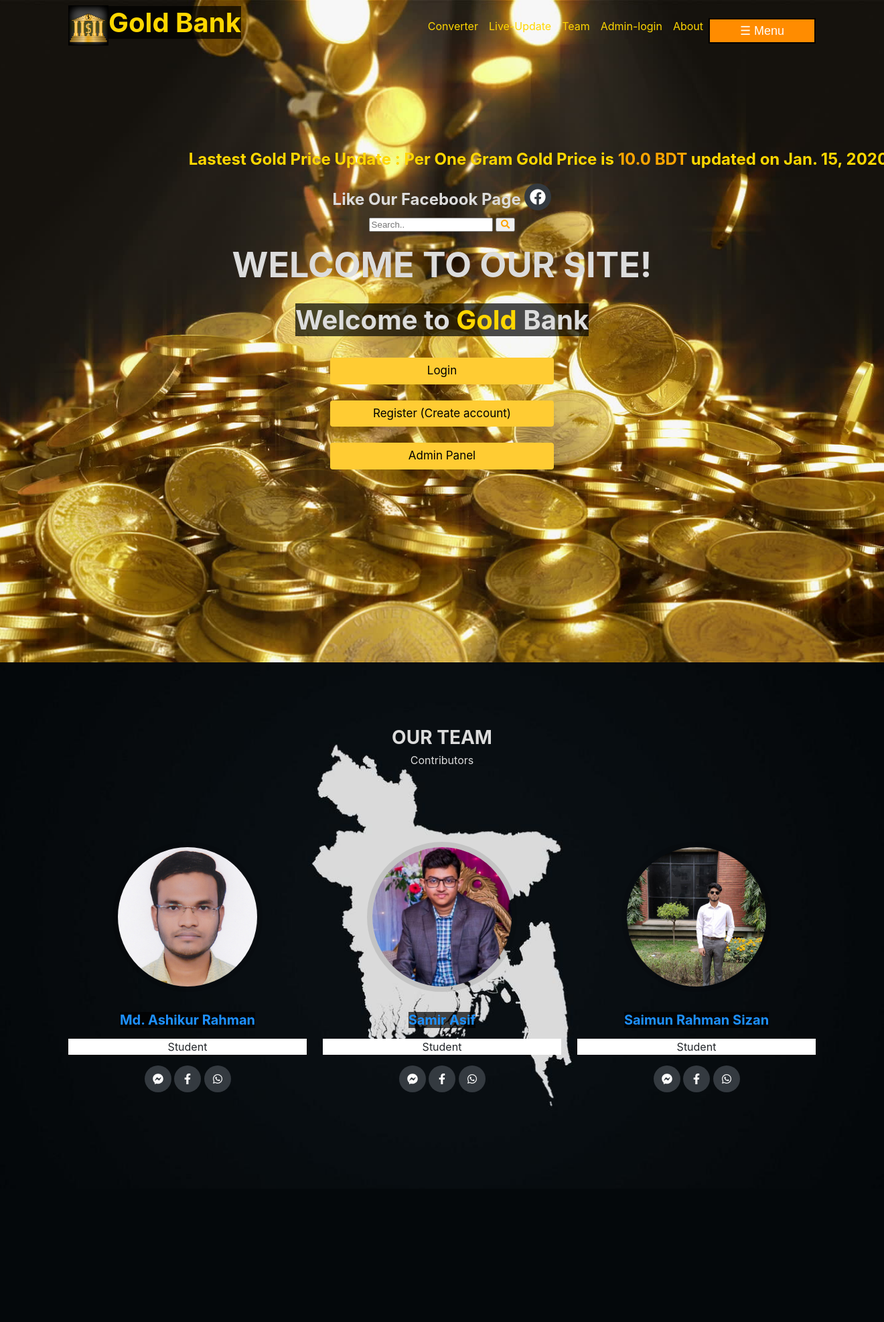
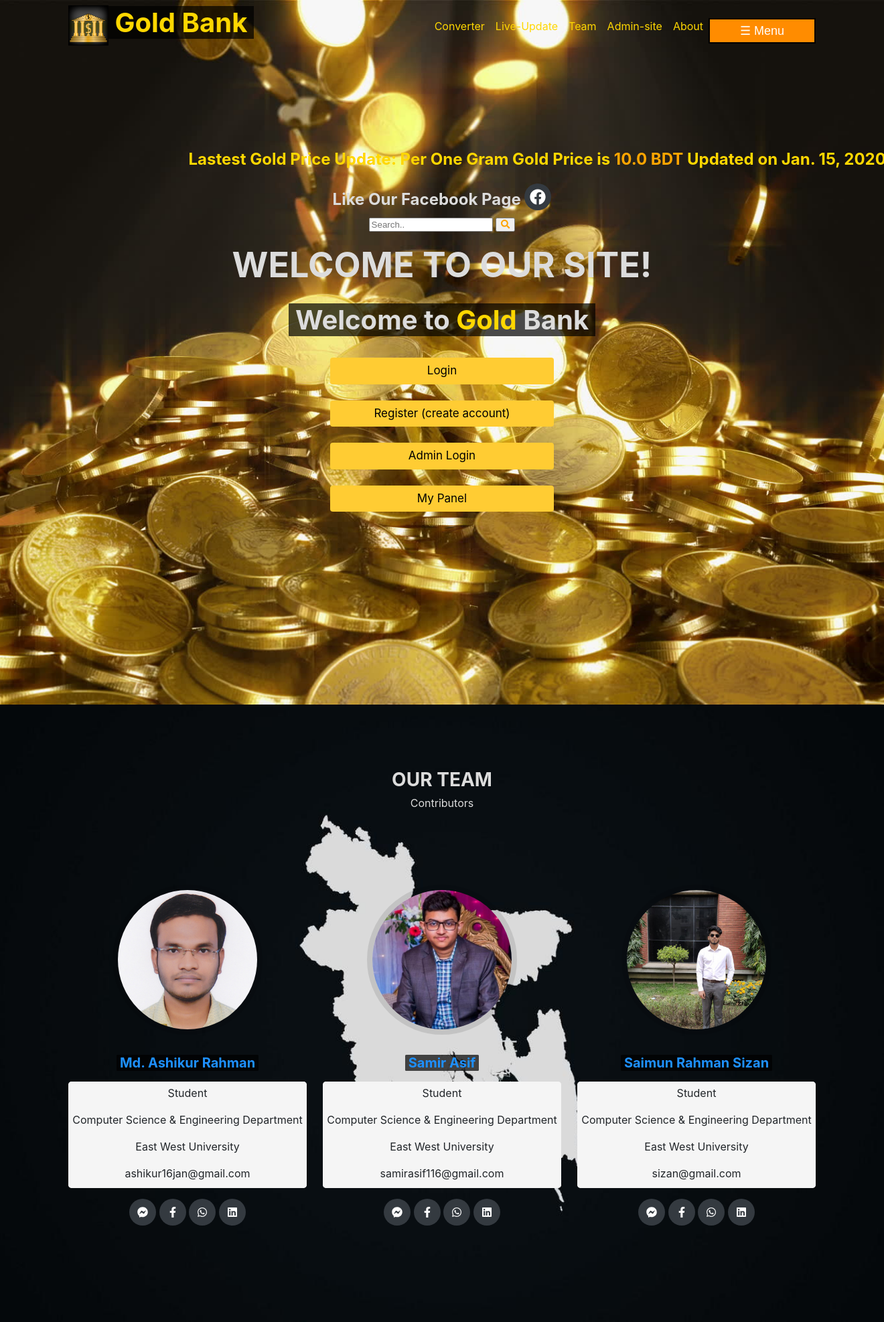
Before and after one commit to Samir529/Gold-Bank-Management-System, a Django app: page / in a window 1320 px wide. Shown: the whole page at 67% size. Before the commit the page ends 1655 px from the top, so only its background shows below. Run offline with Django 3.2, Linux system fonts and the light colour scheme; tables that the repository leaves empty hold one stand-in row (values such as "Sample post").

Commit message:
Users can go directly to their panel if they are logged in.

```diff
--- a/mysite/goldbankapp/templates/home.html
+++ b/mysite/goldbankapp/templates/home.html
@@ -21,7 +21,7 @@
     </div>
   </div>
 </div>
-                <a href="#page-top"><h1 style="text-align: left; color: gold;"><span class="highlightme" style="color: gold;">Gold Bank</span></h1></a>
+                <a href="#page-top"><h1 style="text-align: left; color: gold;"><span class="highlightme" style="color: gold;">&nbsp;Gold Bank&nbsp;</span></h1></a>
                 <div class="collapse navbar-collapse">
                     <ul class="navbar-nav ml-auto">
                         {% if user.is_authenticated %}
@@ -30,7 +30,7 @@
                         <li class="nav-item"><a class="nav-link js-scroll-trigger" href="moneytogold/" style="color: gold;">Converter</a></li>
                         <li class="nav-item"><a class="nav-link js-scroll-trigger" href="#" onClick="return false;" style="color: gold;">Live-Update</a></li>
                         <li class="nav-item"><a class="nav-link js-scroll-trigger" href="#team" style="color: gold;">Team</a></li>
-                        <li class="nav-item"><a class="nav-link js-scroll-trigger" href="{% url 'admin:index' %}" style="color: gold;">Admin-login</a></li>
+                        <li class="nav-item"><a class="nav-link js-scroll-trigger" href="{% url 'admin:index' %}" style="color: gold;">Admin-site</a></li>
                         <li class="nav-item"><a class="nav-link js-scroll-trigger" href="about/" style="color: gold;">About</a></li>
 <meta name="viewport" content="width=device-width, initial-scale=1">
 <link rel="stylesheet" href="https://cdnjs.cloudflare.com/ajax/libs/font-awesome/4.7.0/css/font-awesome.min.css">
@@ -39,12 +39,16 @@
     </div>
 <div id="mySidenav" class="sidenav">
     <a href="javascript:void(0)" class="closebtn" onclick="closeNav()">&times;</a>
+    {% if user.is_authenticated %}
+        <a href="{% url 'logout' %}">Logout</a>
+    {% endif %}
     <a href="/">Home</a>
     <a href="moneytogold/">Convert Money to Gold</a>
     <a href="show_gold_price/">Gold Price History</a>
     <a href="buy_product/">Buy Our Products</a>
-    <a href="features/">Services(Shortcut)</a>
-    <a href="adminPanel/">Admin Panel(Shortcut)</a>
+    <a href="#" onClick="return false;">Contact</a>
+<!--    <a href="features/">Services(Shortcut)</a>-->
+<!--    <a href="adminPanel/">Admin Panel(Shortcut)</a>-->
 </div>
 <script>
 function openNav() {
@@ -83,7 +87,7 @@ for (i = 0; i < dropdown.length; i++) {
                 <br>
 <!--                        <form action="/action_page.php">-->
                 <div class="marquee" style="white-space:nowrap; width: 240px; float: middle;">
-                 <h3><z>Lastest Gold Price Update : Per One Gram Gold Price is <a style="color: orange">{{update.gold_price}} BDT</a> updated on {{update.date}}</z></h3>
+                 <h3><z>Lastest Gold Price Update: Per One Gram Gold Price is <a style="color: orange">{{update.gold_price}} BDT</a> Updated on {{update.date}}</z></h3>
              </div>
                 <div style="color:gainsboro;">
                     <h3>Like Our Facebook Page <a class="btn btn-dark btn-social mx-2" href="https://web.facebook.com/Gold-Bank-103736558274705">
@@ -100,7 +104,7 @@ for (i = 0; i < dropdown.length; i++) {
                 .highlightme { background-color:rgba(0,0,0,.7); }
                 p { background-color:#FFFFFF; }
                 </style>
-                <h1 style="text-align: center; color:gold;"><span class="highlightme" style="color: gainsboro;"> Welcome to </span><span class="highlightme" style="color: gold;">Gold</span><span class="highlightme" style="color: gainsboro;"> Bank </span></h1>
+                <h1 style="text-align: center; color:gold;"><span class="highlightme" style="color: gainsboro; border-radius: 1px 1px 1px 1px;">&nbsp;Welcome to </span><span class="highlightme" style="color: gold;">Gold</span><span class="highlightme" style="color: gainsboro;"> Bank&nbsp;</span></h1>
                 {% if user.is_authenticated %}
                     <br>
                     <a href="{% url 'logout' %}" class= "button" style="  display: block; margin: auto; width: 30%; color:black;"><span>Logout</span></a>
@@ -109,9 +113,11 @@ for (i = 0; i < dropdown.length; i++) {
                 <a href="{% url 'goldbankapp:user_login' %}" class= "button" style="  display: block; margin: auto; width: 30%; color:black;"><span>Login</span></a>
                 {% endif %}
                 <br>
-                <a href="{% url 'goldbankapp:register' %}" class = "button" style="  display: block; margin: auto; width: 30%; color:black;"><span>Register (Create account)</span></a>
+                <a href="{% url 'goldbankapp:register' %}" class = "button" style="  display: block; margin: auto; width: 30%; color:black;"><span>Register (create account)</span></a>
                 <br>
-                <a href="admin_login/" class = "button" style="  display: block; margin: auto; width: 30%; color:black;"><span>Admin Panel</span></a>
+                <a href="admin_login/" class = "button" style="  display: block; margin: auto; width: 30%; color:black;"><span>Admin Login</span></a>
+                <br>
+                <a href="myPanel/" class = "button" style="  display: block; margin: auto; width: 30%; color:black;"><span>My Panel</span></a>
                 {% endblock %}
             </div>
         </header>
@@ -134,31 +140,49 @@ for (i = 0; i < dropdown.length; i++) {
                     <div class="col-lg-4">
                         <div class="team-member">
                             <img class="mx-auto rounded-circle img11" src="static/assets/img/team/1.jpg" alt="" />
-                            <h4><span class="highlightme" style="color: dodgerblue;">Md. Ashikur Rahman</span></h4>
-                            <p class="text-muted">Student</p>
+                            <h4><span class="highlightme" style="color: dodgerblue; border-radius: 1.5px 1.5px 1.5px 1.5px;">&nbsp;Md. Ashikur Rahman&nbsp;</span></h4>
+                            <div class="card" style="background-color: whitesmoke; border-radius: 5px 5px 5px 5px;">
+                                <p class="text-muted" style="background-color: whitesmoke; border-radius: 5px 5px 0px 0px; padding-top: 5px;">Student</p>
+                                <p class="text-muted" style="background-color: whitesmoke;">Computer Science & Engineering Department</p>
+                                <p class="text-muted" style="background-color: whitesmoke;">East West University</p>
+                                <p class="text-muted" style="background-color: whitesmoke; border-radius: 0px 0px 5px 5px; padding-bottom: 10px;">ashikur16jan@gmail.com</p>
+                            </div>
                             <a class="btn btn-dark btn-social mx-2" href="https://www.facebook.com/ashikur16jan"><i class="fab fa-facebook-messenger"></i></a>
                             <a class="btn btn-dark btn-social mx-2" href="https://www.facebook.com/ashikur16jan"><i class="fab fa-facebook-f"></i></a>
                             <a class="btn btn-dark btn-social mx-2" href="https://www.whatsapp.com/?lang=en"><i class="fab fa-whatsapp"></i></a>
+                            <a class="btn btn-dark btn-social mx-2" href="https://www.linkedin.com/in/md-ashikur-rahman-008196215/"><i class="fab fa-linkedin"></i></a>
                         </div>
                     </div>
                     <div class="col-lg-4">
                         <div class="team-member">
                             <img class="mx-auto rounded-circle img11" src="static/assets/img/team/2.jpeg" alt="" />
-                            <h4><span class="highlightme" style="color: dodgerblue;">Samir Asif</span></h4>
-                            <p class="text-muted">Student</p>
-                            <a class="btn btn-dark btn-social mx-2" href="https://www.facebook.com/asif.samir.5329"><i class="fab fa-facebook-messenger"></i></a>
-                            <a class="btn btn-dark btn-social mx-2" href="https://www.facebook.com/asif.samir.5329"><i class="fab fa-facebook-f"></i></a>
+                            <h4><span class="highlightme" style="color: dodgerblue; border-radius: 1.5px 1.5px 1.5px 1.5px;">&nbsp;Samir Asif&nbsp;</span></h4>
+                            <div class="card" style="background-color: whitesmoke; border-radius: 5px 5px 5px 5px;">
+                                <p class="text-muted" style="background-color: whitesmoke; border-radius: 5px 5px 0px 0px; padding-top: 5px;">Student</p>
+                                <p class="text-muted" style="background-color: whitesmoke;">Computer Science & Engineering Department</p>
+                                <p class="text-muted" style="background-color: whitesmoke;">East West University</p>
+                                <p class="text-muted" style="background-color: whitesmoke; border-radius: 0px 0px 5px 5px; padding-bottom: 10px;">samirasif116@gmail.com</p>
+                            </div>
+                            <a class="btn btn-dark btn-social mx-2" href="https://www.facebook.com/samir.asif.529"><i class="fab fa-facebook-messenger"></i></a>
+                            <a class="btn btn-dark btn-social mx-2" href="https://www.facebook.com/samir.asif.529"><i class="fab fa-facebook-f"></i></a>
                             <a class="btn btn-dark btn-social mx-2" href="https://www.whatsapp.com/?lang=en"><i class="fab fa-whatsapp"></i></a>
+                            <a class="btn btn-dark btn-social mx-2" href="https://www.linkedin.com/in/samir-asif-715ab51b8/"><i class="fab fa-linkedin"></i></a>
                         </div>
                     </div>
                     <div class="col-lg-4">
                         <div class="team-member">
                             <img class="mx-auto rounded-circle img11" src="static/assets/img/team/3.jpg" alt="" />
-                            <h4><span class="highlightme" style="color: dodgerblue;">Saimun Rahman Sizan</span></h4>
-                            <p class="text-muted">Student</p>
+                            <h4><span class="highlightme" style="color: dodgerblue; border-radius: 1.5px 1.5px 1.5px 1.5px;">&nbsp;Saimun Rahman Sizan&nbsp;</span></h4>
+                            <div class="card" style="background-color: whitesmoke; border-radius: 5px 5px 5px 5px;">
+                                <p class="text-muted" style="background-color: whitesmoke; border-radius: 5px 5px 0px 0px; padding-top: 5px;">Student</p>
+                                <p class="text-muted" style="background-color: whitesmoke;">Computer Science & Engineering Department</p>
+                                <p class="text-muted" style="background-color: whitesmoke;">East West University</p>
+                                <p class="text-muted" style="background-color: whitesmoke; border-radius: 0px 0px 5px 5px; padding-bottom: 10px;">sizan@gmail.com</p>
+                            </div>
                             <a class="btn btn-dark btn-social mx-2" href="https://www.facebook.com/SizanSiz"><i class="fab fa-facebook-messenger"></i></a>
                             <a class="btn btn-dark btn-social mx-2" href="https://www.facebook.com/SizanSiz"><i class="fab fa-facebook-f"></i></a>
                             <a class="btn btn-dark btn-social mx-2" href="https://www.whatsapp.com/?lang=en"><i class="fab fa-whatsapp"></i></a>
+                            <a class="btn btn-dark btn-social mx-2" href="#" onClick="return false;"><i class="fab fa-linkedin"></i></a>
                         </div>
                     </div>
                 </div>
--- a/mysite/goldbankapp/views.py
+++ b/mysite/goldbankapp/views.py
@@ -51,11 +51,15 @@ def admin_login(request):
     if request.method == 'POST':
         username = request.POST.get('username')
         password = request.POST.get('password')
+        remember_me = request.POST.get('remember')
 
         user = authenticate(username=username, password=password)
 
         if user:
-            if user.is_superuser:
+            if user.is_staff:
+                login(request, user)
+                if not remember_me:
+                    request.session.set_expiry(0)
                 return HttpResponseRedirect(reverse('adminPanel'))
 
             else:
@@ -105,16 +109,29 @@ def user_login(request):
     if request.method == 'POST':
         username = request.POST.get('username')
         password = request.POST.get('password')
+        remember_me = request.POST.get('remember')
 
         user = authenticate(username=username, password=password)
 
         if user:
-            if user.is_active:
-                login(request, user)
-                return HttpResponseRedirect(reverse('features'))
+            if user.is_staff == False:
+                if user.is_active:
+                    login(request, user)
+                    if not remember_me:
+                        request.session.set_expiry(0)
+                    return HttpResponseRedirect(reverse('features'))
 
-            else:
-                return HttpResponse("Account not actived.")
+                else:
+                    return HttpResponse("Account is Not Active.")
+            elif user.is_staff == True:
+                if user.is_active:
+                    isuser = 'staff_user'
+                    login(request, user)
+                    if not remember_me:
+                        request.session.set_expiry(0)
+                    return HttpResponseRedirect(reverse('adminPanel'))
+                else:
+                    return HttpResponse("Account is Not Active.")
         else:
             isuser = 'b'
             return render(request, 'user_login.html',{'isuser': isuser})
@@ -923,3 +940,14 @@ def transfer_gold(request):
             temp = 'e'
 
     return render(request, 'transferGold.html', {'temp': temp})
+
+
+def myPanel(request):
+    profile = 0
+    if request.user.is_authenticated:
+        if request.user.is_staff:
+            return HttpResponseRedirect(reverse('adminPanel'))
+        else:
+            return HttpResponseRedirect(reverse('features'))
+    else:
+        return render(request, 'user_login.html', {'profile': profile})
--- a/mysite/mysite/urls.py
+++ b/mysite/mysite/urls.py
@@ -55,6 +55,7 @@ urlpatterns = [
         path('buy_product/',views.product,name='product'),
         path('buy_gold/',views.buy_gold,name='buy_gold'),
         path('buy_silver/',views.buy_silver,name='buy_silver'),
-        path('buy_bronze/',views.buy_bronze,name='buy_bronze')
+        path('buy_bronze/',views.buy_bronze,name='buy_bronze'),
+        path('myPanel/',views.myPanel, name='myPanel')
 
 ]+ static(settings.MEDIA_URL, document_root=settings.MEDIA_ROOT)
```
Also changed, not shown: mysite/goldbankapp/templates/adminPanel.html (+6 -2 lines), mysite/goldbankapp/templates/admin_login.html (+8 -4 lines), mysite/goldbankapp/templates/base.html (+7 -3 lines), mysite/goldbankapp/templates/features.html (+6 -2 lines), mysite/goldbankapp/templates/user_login.html (+9 -2 lines), mysite/db.sqlite3.
